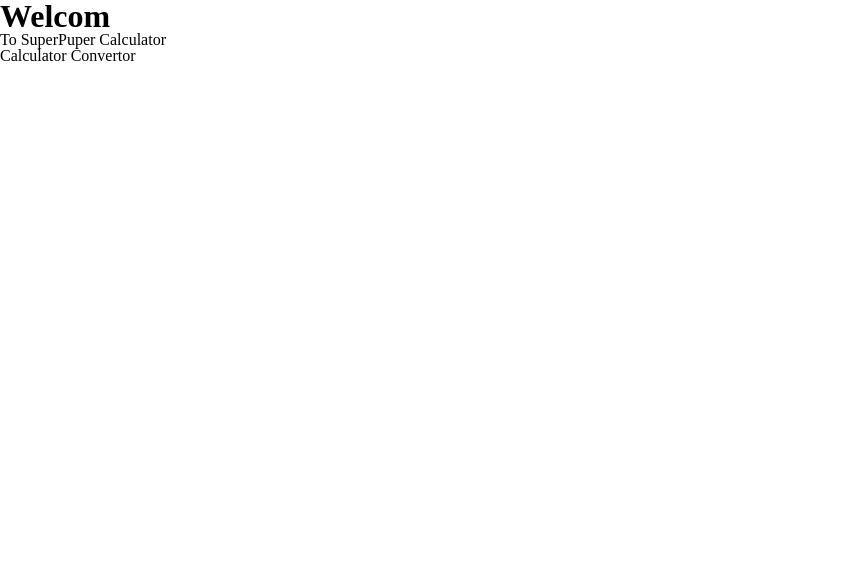
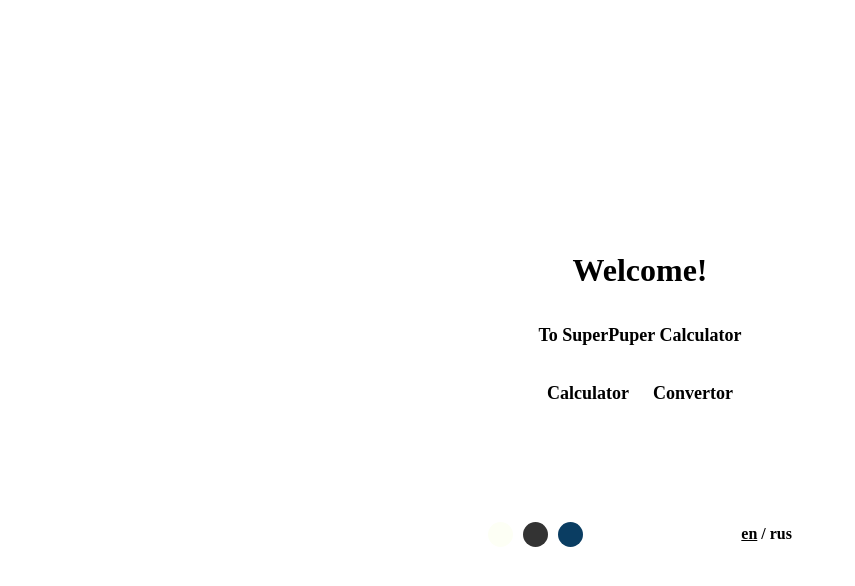
Before and after one commit to elPyzi/nativeJs-calculator, a plain HTML site: page public/index.html in a window 1280 px wide. Shown: the whole page, without its empty margins (0-855 px from the left). Drawn offline with Linux system fonts and the light colour scheme; files that its build step writes are made by us from their sources; files whose address does not match are found by name; a web font is replaced by a local one.

Commit message:
en: udpate architecture, add webpack config and implemented styles for index.html and theme change / rus: обновил архитектуру приложения и добавил webpack, реализовал стили для index.html и смену темы

```diff
--- a/public/index.html
+++ b/public/index.html
@@ -1,22 +1 @@
-<!DOCTYPE html>
-<html lang="en">
-<head>
-    <meta charset="UTF-8">
-    <meta name="viewport" content="width=device-width, initial-scale=1.0">
-    <link rel="stylesheet" href="../src/assets/styles/index.css">
-    <link rel="shortcut icon" href="./favicon.png" type="image/png">
-    <title>SuperPuper Calculator</title>
-</head>
-<body>
-
-    <div class="greeting">
-        <h1 class="greeting__title">Welcom</h1>
-        <p class="greeting__title-label">To SuperPuper Calculator</p>
-        <div class="greeting__links-container">
-            <a href="../src/pages/calculator.html" class="greeting__link">Calculator</a>
-            <a href="../src/pages/convertor.html" class="greeting__link">Convertor</a>
-        </div>
-    </div>
-
-</body>
-</html>
+<!doctype html><html lang="en"><head><meta charset="UTF-8"><meta name="viewport" content="width=device-width,initial-scale=1"><link rel="stylesheet" href="./assets/styles/index.css"><link rel="shortcut icon" href="./assets/images/favicon.png" type="image/png"><script defer="defer" src="./utils/theme/changeTheme.js"></script><title>SuperPuper Calculator</title><script defer="defer" src="bundle.js"></script></head><body><div class="greeting"><h1 class="greeting__title">Welcome!</h1><p class="greeting__title-label">To SuperPuper Calculator</p><div class="greeting__links-container"><a href="./pages/calculator.html" class="greeting__link">Calculator</a> <a href="./pages/convertor.html" class="greeting__link">Convertor</a></div></div><div class="theme-lang"><div class="theme-lang__theme"><div type="button" light-mode="false" class="theme-lang__btn-change-theme light"></div><div type="button" dark-mode="false" class="theme-lang__btn-change-theme dark"></div><div type="button" night-mode="false" class="theme-lang__btn-change-theme night"></div></div><div class="theme-lang__lang"><button type="button" class="theme-lang__change-lang active">en</button> <span class="separator">/</span> <button type="button" class="theme-lang__change-lang">rus</button></div></div></body></html>
--- a/src/assets/styles/index.css
+++ b/src/assets/styles/index.css
@@ -1,15 +1,144 @@
 /* обнулирование стилей */
 @import url('./style-reset/reset.css');
 
+@import url('./fonts/fonts.css');
+
+:root[data-theme='light']{
+    --background-color-primary:#80c8c9;
+    --background-color-greeting:#E0EAD6;
+    --main-black-color:#333333;
+    --second-black-color:#4D4D4D;
+}
+:root[data-theme='night']{
+    --background-color-primary:#0E1433;
+    --background-color-greeting:#072946;
+    --main-black-color:#E0EAD6;
+    --second-black-color:#B0B0A0;
+}
+:root[data-theme='dark']{
+    --background-color-primary:#151515;
+    --background-color-greeting:#000000;
+    --main-black-color:#FCFCEE;
+    --second-black-color:#f2f3f4;
+}
+/* #1E1E1E для ночной темы */
+body{
+    background-color: var(--background-color-primary);
+
+    display: flex;
+    flex-direction: column;
+    justify-content: center;
+    align-items: center;
+    gap: 70px;
+
+    min-height: 100vh;
+}
 
 
 .greeting {
+
+    background-color: var(--background-color-greeting);
+    max-width: 35%;
+    min-width: 30%;
+    padding: 20px 20px 30px 20px;
+    color: var(--main-black-color);
+
+    border: 5px solid var(--main-black-color);
+    border-radius: 15px;
+    box-shadow: 7px 7px var(--second-black-color);
+
+    display: flex;
+    flex-flow: column nowrap;
+    align-items: center;
+
 }
 .greeting__title {
+    color: inherit;
+    margin-bottom: 40px;
 }
 .greeting__title-label {
+    color: inherit;
+    margin-bottom: 40px;
+
+    font-weight: 700;
+    font-size: 18px;
 }
+
+/* .greeting__title-label:last-of-type{
+    margin-bottom: 30px;
+} */
+
 .greeting__links-container {
+    color: inherit;
 }
 .greeting__link {
+    color: inherit;
+    font-weight: 600;
+    font-size: 18px;
+
+    padding: 10px 10px;
+    border: 3px solid var(--main-black-color);
+    border-radius: 5px;
+
+    transition: all 0.4s;
 }
+
+
+.greeting__link:hover{
+    background-color: var(--main-black-color);
+    color: var(--background-color-greeting);
+}
+
+
+
+.theme-lang {
+    background-color: var(--background-color-greeting);
+    max-width: 35%;
+    min-width: 30%;
+    padding: 20px 40px;
+    color: var(--main-black-color);
+
+    border: 5px solid var(--main-black-color);
+    border-radius: 15px;
+    box-shadow: 7px 7px var(--second-black-color);
+
+    display: flex;
+    justify-content: space-between;
+    align-items: center;
+}
+.theme-lang__theme {
+    display: flex;
+    gap: 10px;
+}
+.theme-lang__btn-change-theme {
+    width: 25px;
+    height: 25px;
+    border-radius: 50%;
+    cursor: pointer;
+}
+
+.light {
+    background-color: #Fdfff5;
+
+}
+.dark {
+    background-color: #333333;
+}
+.night {
+    background-color: #0A3D62;
+
+}
+.theme-lang__lang {
+    color: inherit;
+    font-weight: 700;
+}
+/* .theme-lang__change-lang {
+} */
+
+.separator{
+    color: inherit;
+}
+
+.theme-lang__change-lang.active {
+    text-decoration: underline;
+}
```
Also changed, not shown: public/favicon.png (deleted).
